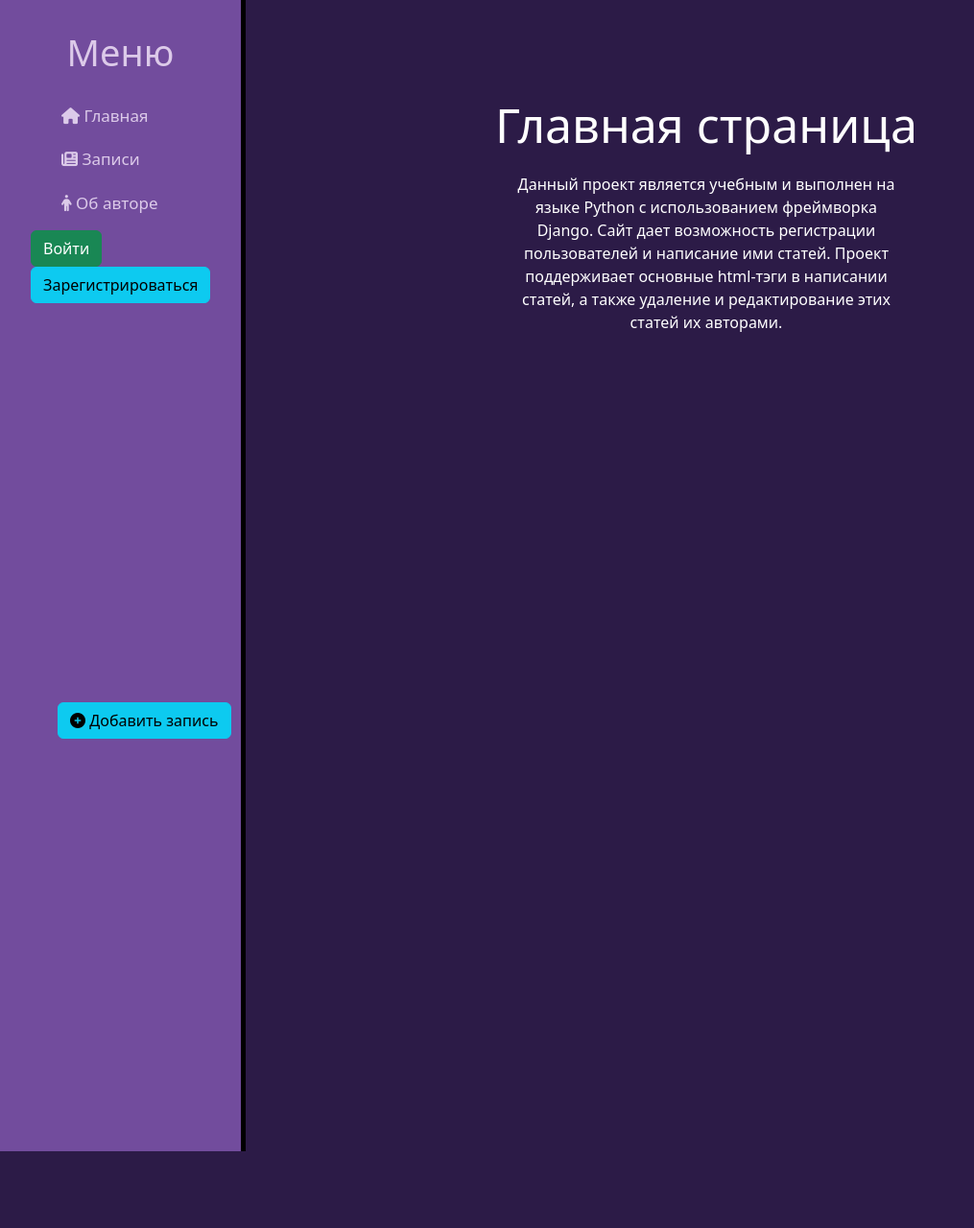
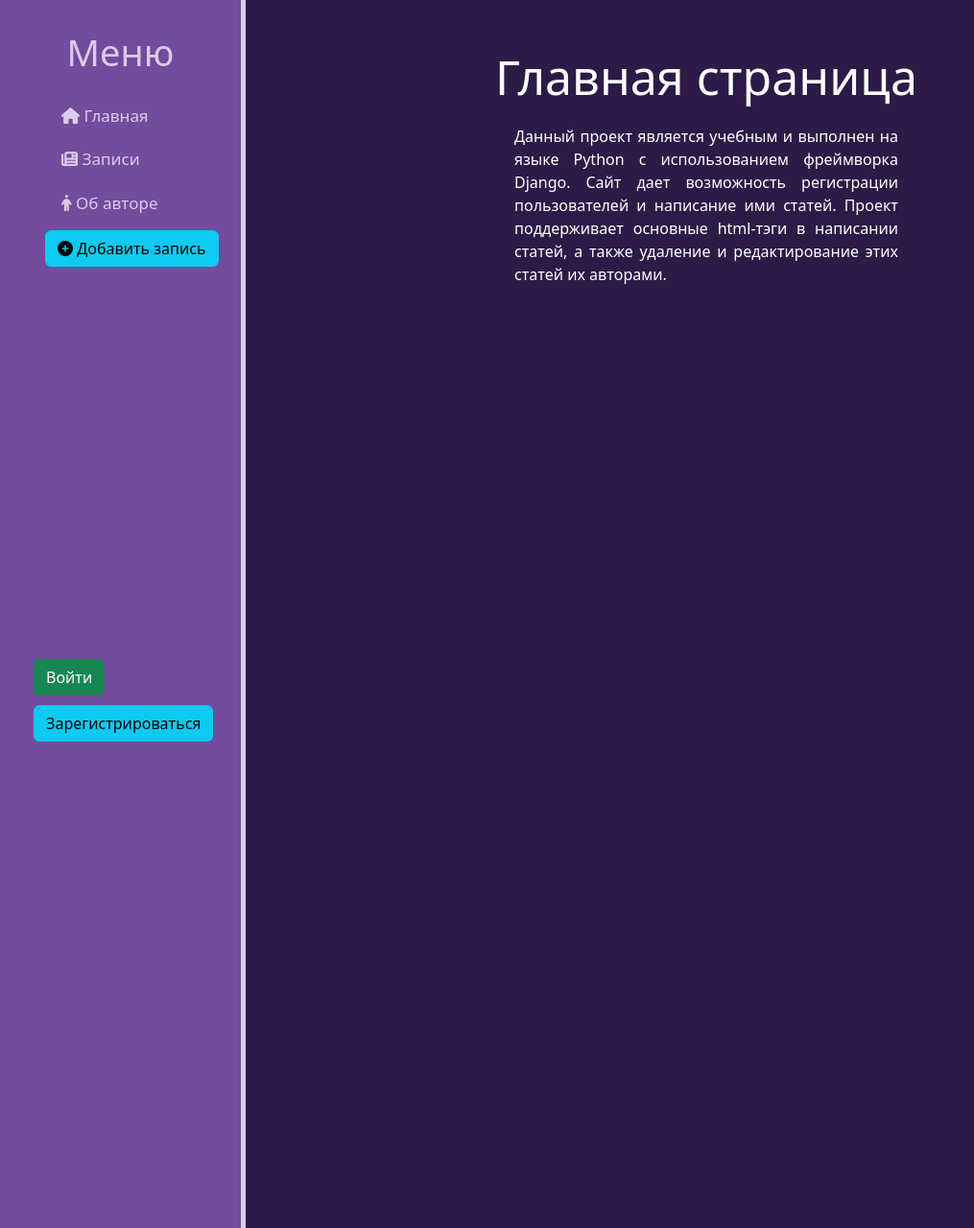
Before and after one commit to tayuyka/myblog, a Django app: page / in a window 1280 px wide. Shown: the whole page at 96% size, without its empty margins (0-1015 px from the left). Before the commit the page ends 1200 px from the top, so only its background shows below. Run offline with Django 4.2, Linux system fonts and the light colour scheme; some libraries are stand-ins or nearby versions.

Commit message:
add styles

```diff
--- a/myblog/main/static/main/css/main.css
+++ b/myblog/main/static/main/css/main.css
@@ -8,9 +8,9 @@
     background: #724C9D;
     width: 20%;
     padding: 2.5%;
-    height: 150vh;
+    height: 160vh;
     color: #DCCAE9;
-    border-right: 5px solid black;
+    border-right: 5px solid #DCCAE9;
 
 }
 
@@ -88,7 +88,7 @@
 main .features {
     float: left;
     color: white;
-    margin-top: 100px;
+    margin-top: 50px;
     text-align: center;
     width: 75%;
 
@@ -100,6 +100,7 @@
 }
 
 main .features p {
+        text-align: justify;
     max-width: 400px;
     margin: 20px auto;
 }
@@ -120,8 +121,49 @@
 
 
 .AddBtn {
+    margin-left: 15px;
     text-decoration: none;
-    position: fixed;
-  left: 60px;
-  bottom: 30px;
 }
+
+.rectangle {
+    background: #724C9D;
+    color: black;
+
+  position: fixed;
+  bottom: 20px;
+  left: 35px;
+  width: 200px;
+  height: 100px;
+    border-radius: 10px;
+
+}
+
+.LogBtn{
+    margin-top: 7px;
+
+    display: flex;
+  justify-content: left;
+    text-decoration: none;
+}
+
+.LogoutBtn{
+    margin-top: 7px;
+
+    display: flex;
+  justify-content: left;
+    text-decoration: none;
+}
+
+.RegBtn{
+    display: flex;
+
+    margin-top: 10px;
+  justify-content: left;
+    text-decoration: none;
+}
+
+.hello{
+     display: flex;
+  align-items: center;
+    color: #DCCAE9;
+}
```
